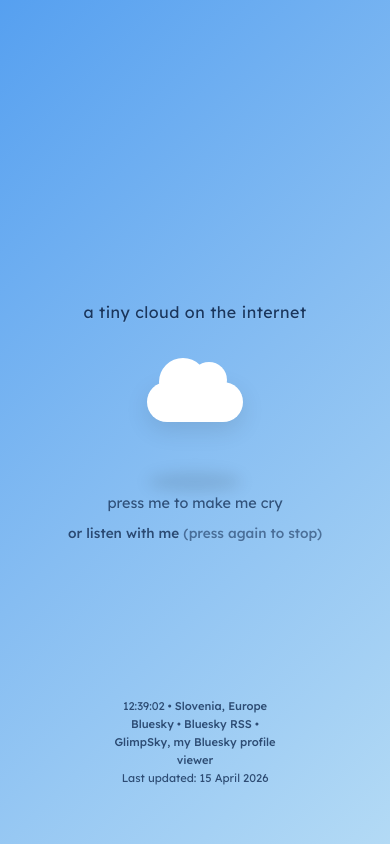
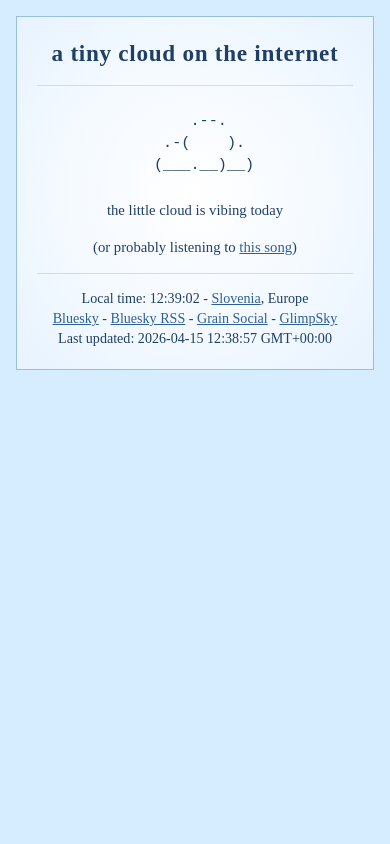
Before and after one commit to hulln/oblachek-eu-site, a plain HTML site: page index.html in a window 390 px wide. Drawn offline with Linux system fonts and the light colour scheme.

Commit message:
Simplify

```diff
--- a/index.html
+++ b/index.html
@@ -5,45 +5,133 @@
     <meta name="viewport" content="width=device-width, initial-scale=1.0">
     <title>oblachek</title>
     <link rel="icon" type="image/jpeg" href="/assets/pikica.jpg">
-    <link rel="preconnect" href="https://fonts.googleapis.com">
-    <link rel="preconnect" href="https://fonts.gstatic.com" crossorigin>
-    <link href="https://fonts.googleapis.com/css2?family=Lexend:wght@300;400;500&display=swap" rel="stylesheet">
-    <link rel="alternate" type="application/rss+xml" title="oblachek.eu Bluesky RSS" href="/rss/bluesky.xml">
-    <link rel="stylesheet" href="style.css">
+    <link rel="alternate" type="application/rss+xml" title="oblachek.eu Bluesky RSS" href="rss/bluesky.xml">
+    <style>
+        body {
+            margin: 0;
+            padding: 16px;
+            background: #d6ecff;
+            color: #1f3f66;
+            font-family: "Times New Roman", Times, serif;
+            line-height: 1.45;
+        }
+
+        .page {
+            max-width: 760px;
+            margin: 0 auto;
+            border: 1px solid #99bfdf;
+            background: radial-gradient(circle at center, #ffffff 0%, #f3f9ff 58%, #e7f3ff 100%);
+            padding: 20px;
+        }
+
+        h1 {
+            margin: 0;
+            text-align: center;
+            font-size: 1.45rem;
+            letter-spacing: 0.03em;
+        }
+
+        hr {
+            border: 0;
+            border-top: 1px solid #c9def1;
+            margin: 14px 0;
+        }
+
+        .cloud-box {
+            text-align: center;
+            padding: 10px 0;
+        }
+
+        .cloud {
+            font-family: "Courier New", Courier, monospace;
+            display: inline-block;
+            text-align: left;
+            margin: 0;
+            font-size: 0.95rem;
+        }
+
+        .small {
+            font-size: 0.92rem;
+        }
+
+        .footer {
+            font-size: 0.88rem;
+            text-align: center;
+        }
+
+        a {
+            color: #2d5f98;
+        }
+    </style>
 </head>
 <body>
-    <div class="container">
-        <h1 class="title">a tiny cloud on the internet</h1>
+    <div class="page">
+        <h1>a tiny cloud on the internet</h1>
+        <hr>
 
-        <div class="cloud" id="cloud"></div>
-        <div class="cloud-shadow"></div>
+        <div class="cloud-box" aria-hidden="true">
+            <pre class="cloud">      .--.
+   .-(    ).
+  (___.__)__)</pre>
+        </div>
 
-        <p class="instruction">press me to make me cry</p>
-        <button class="footer-link-button now-playing" id="nowPlayingButton" type="button">or listen with me <span class="now-playing-note">(press again to stop)</span></button>
+        <p class="small" align="center">the little cloud is vibing today</p>
+        <p class="small" align="center">(or probably listening to <a href="https://www.youtube.com/watch?v=D-1vpxQGDQc">this song</a>)</p>
+        <hr>
+
+        <div class="footer">
+            Local time: <span id="localTime">00:00:00</span> - <a href="https://www.openstreetmap.org/relation/218657">Slovenia</a>, Europe<br>
+            <a href="https://bsky.app/profile/oblachek.eu">Bluesky</a> - <a href="rss/bluesky.xml">Bluesky RSS</a> - <a href="https://grain.social/profile/did%3Aplc%3Axfd6rbdcmbesdjrumyxdlipp">Grain Social</a> - <a href="https://glimpsky.oblachek.eu/">GlimpSky</a><br>
+            Last updated: <span id="lastUpdated">loading...</span>
+        </div>
     </div>
 
-    <div class="footer">
-        <span id="localTime"></span> • <a href="https://www.openstreetmap.org/relation/218657">Slovenia, Europe</a><br>
-        <a href="https://bsky.app/profile/oblachek.eu">Bluesky</a> • <a href="/rss/bluesky.xml">Bluesky RSS</a> • <a href="https://glimpsky.oblachek.eu/">GlimpSky, my Bluesky profile viewer</a><br>
-        Last updated: <span id="lastUpdated"></span>
-    </div>
+    <script>
+        (function updateLocalTime() {
+            var output = document.getElementById("localTime");
 
-    <div class="rainbow" id="rainbow"></div>
-    <div class="rain-container" id="rainContainer"></div>
-    <div class="yt-player" id="ytPlayerContainer" aria-hidden="true"></div>
+            if (!output) return;
 
-    <script src="script.js"></script>
+            function renderTime() {
+                output.textContent = new Date().toLocaleTimeString("en-GB", {
+                    hour: "2-digit",
+                    minute: "2-digit",
+                    second: "2-digit",
+                    hour12: false
+                });
+            }
 
-    <!-- Analytics -->
-    <script data-collect-dnt="true" async src="https://scripts.simpleanalyticscdn.com/latest.js"></script>
-    <noscript>
-        <img
-        src="https://queue.simpleanalyticscdn.com/noscript.gif?collect-dnt=true"
-        alt=""
-        referrerpolicy="no-referrer-when-downgrade"
-        />
-    </noscript>
-    <script async src="https://scripts.simpleanalyticscdn.com/auto-events.js"></script>
+            renderTime();
+            setInterval(renderTime, 1000);
+        })();
 
+        (function setExactLastUpdated() {
+            var output = document.getElementById("lastUpdated");
+            var modifiedAt = new Date(document.lastModified);
+
+            if (!output) return;
+
+            if (Number.isNaN(modifiedAt.getTime())) {
+                output.textContent = document.lastModified || "unknown";
+                return;
+            }
+
+            var pad = function (n) { return String(n).padStart(2, "0"); };
+            var year = modifiedAt.getFullYear();
+            var month = pad(modifiedAt.getMonth() + 1);
+            var day = pad(modifiedAt.getDate());
+            var hour = pad(modifiedAt.getHours());
+            var minute = pad(modifiedAt.getMinutes());
+            var second = pad(modifiedAt.getSeconds());
+
+            var offsetMin = -modifiedAt.getTimezoneOffset();
+            var sign = offsetMin >= 0 ? "+" : "-";
+            var absOffset = Math.abs(offsetMin);
+            var offsetHour = pad(Math.floor(absOffset / 60));
+            var offsetMinute = pad(absOffset % 60);
+
+            output.textContent = year + "-" + month + "-" + day + " " + hour + ":" + minute + ":" + second + " GMT" + sign + offsetHour + ":" + offsetMinute;
+        })();
+    </script>
 </body>
 </html>
--- a/script.js
+++ /dev/null
@@ -1,171 +0,0 @@
-const cloud = document.getElementById('cloud');
-const rainContainer = document.getElementById('rainContainer');
-const rainbow = document.getElementById('rainbow');
-let isRaining = false;
-let rainInterval;
-const nowPlayingButton = document.getElementById('nowPlayingButton');
-const ytPlayerContainer = document.getElementById('ytPlayerContainer');
-let ytPlayerLoaded = false;
-let ytPlayer = null;
-let ytApiReady = false;
-const ytVideoId = 'D-1vpxQGDQc';
-
-function createRaindrop() {
-    const raindrop = document.createElement('div');
-    raindrop.className = 'raindrop';
-
-    // Random position across the screen width
-    const leftPosition = Math.random() * 100;
-    raindrop.style.left = leftPosition + '%';
-
-    // Random height for variety
-    const height = Math.random() * 30 + 15;
-    raindrop.style.height = height + 'px';
-
-    // Random duration for natural effect
-    const duration = Math.random() * 1 + 0.5;
-    raindrop.style.animationDuration = duration + 's';
-
-    rainContainer.appendChild(raindrop);
-
-    // Remove raindrop after animation
-    setTimeout(() => {
-        if (raindrop.parentNode) {
-            raindrop.parentNode.removeChild(raindrop);
-        }
-    }, duration * 1000);
-}
-
-function startRain() {
-    if (isRaining) return;
-
-    isRaining = true;
-    cloud.classList.add('raining');
-
-    // Create multiple raindrops
-    rainInterval = setInterval(() => {
-        for (let i = 0; i < 3; i++) {
-            setTimeout(() => createRaindrop(), i * 50);
-        }
-    }, 100);
-
-    // Stop raining after 3 seconds
-    setTimeout(() => {
-        stopRain();
-    }, 3000);
-}
-
-function stopRain() {
-    isRaining = false;
-    cloud.classList.remove('raining');
-    clearInterval(rainInterval);
-
-    // Show rainbow after rain stops
-    setTimeout(() => {
-        rainbow.classList.add('show');
-        setTimeout(() => {
-            rainbow.classList.remove('show');
-        }, 4000);
-    }, 500);
-}
-
-cloud.addEventListener('click', startRain);
-
-// Local time clock
-function updateTime() {
-    const now = new Date();
-    const timeString = now.toLocaleTimeString('en-GB', {
-        hour: '2-digit',
-        minute: '2-digit',
-        second: '2-digit',
-        hour12: false
-    });
-    document.getElementById('localTime').textContent = timeString;
-}
-
-// Last updated date
-function setLastUpdated() {
-    const modifiedAt = document.lastModified ? new Date(document.lastModified) : new Date();
-    const date = Number.isNaN(modifiedAt.getTime()) ? new Date() : modifiedAt;
-    const dateString = date.toLocaleDateString('en-GB', {
-        day: 'numeric',
-        month: 'long',
-        year: 'numeric'
-    });
-    document.getElementById('lastUpdated').textContent = dateString;
-}
-
-// Initialize and update
-updateTime();
-setInterval(updateTime, 1000);
-setLastUpdated();
-
-if (nowPlayingButton && ytPlayerContainer) {
-    const ensureYouTubeApi = () => {
-        if (ytApiReady || document.getElementById('yt-iframe-api')) {
-            return;
-        }
-        const script = document.createElement('script');
-        script.id = 'yt-iframe-api';
-        script.src = 'https://www.youtube.com/iframe_api';
-        document.head.appendChild(script);
-    };
-
-    const createPlayer = () => {
-        if (ytPlayerLoaded || !ytApiReady) return;
-        ytPlayer = new YT.Player(ytPlayerContainer, {
-            width: '1',
-            height: '1',
-            videoId: ytVideoId,
-            playerVars: {
-                autoplay: 1,
-                loop: 1,
-                playlist: ytVideoId,
-                controls: 0,
-                modestbranding: 1,
-                rel: 0
-            },
-            events: {
-                onReady: () => {
-                    ytPlayer.playVideo();
-                    nowPlayingButton.classList.add('is-playing');
-                }
-            }
-        });
-        ytPlayerLoaded = true;
-    };
-
-    const toggleNowPlaying = () => {
-        ensureYouTubeApi();
-        if (!ytPlayerLoaded) {
-            if (ytApiReady) {
-                createPlayer();
-            }
-            return;
-        }
-
-        const state = ytPlayer.getPlayerState();
-        if (state === YT.PlayerState.PLAYING) {
-            ytPlayer.pauseVideo();
-            nowPlayingButton.classList.remove('is-playing');
-        } else {
-            ytPlayer.playVideo();
-            nowPlayingButton.classList.add('is-playing');
-        }
-    };
-
-    window.onYouTubeIframeAPIReady = () => {
-        ytApiReady = true;
-    };
-
-    nowPlayingButton.addEventListener('click', toggleNowPlaying);
-
-    document.addEventListener('keydown', (event) => {
-        if (event.code !== 'Space') return;
-        if (event.target && (event.target.tagName === 'INPUT' || event.target.tagName === 'TEXTAREA')) {
-            return;
-        }
-        event.preventDefault();
-        toggleNowPlaying();
-    });
-}
--- a/style.css
+++ /dev/null
@@ -1,296 +0,0 @@
-* {
-    margin: 0;
-    padding: 0;
-    box-sizing: border-box;
-}
-
-body {
-    font-family: 'Lexend', -apple-system, BlinkMacSystemFont, 'Segoe UI', Roboto, sans-serif;
-    background: linear-gradient(135deg, #56A0F0 0%, #86BDF2 50%, #B3DAF5 100%);
-    min-height: 100vh;
-    display: flex;
-    flex-direction: column;
-    align-items: center;
-    justify-content: center;
-    overflow: hidden;
-    position: relative;
-}
-
-.container {
-    text-align: center;
-    z-index: 10;
-}
-
-.title {
-    font-size: 1.2rem;
-    color: #1a365d;
-    margin-bottom: 4rem;
-    font-weight: 400;
-    letter-spacing: 0.5px;
-    text-shadow: 0 1px 2px rgba(255, 255, 255, 0.15);
-}
-
-.cloud {
-    width: 120px;
-    height: 50px;
-    background: #fff;
-    border-radius: 50px;
-    position: relative;
-    margin: 0 auto 2rem auto;
-    cursor: pointer;
-    transition: all 0.3s ease;
-    box-shadow: 0 8px 25px rgba(0, 0, 0, 0.1);
-    animation: float 4s ease-in-out infinite;
-}
-
-@keyframes float {
-    0%, 100% { transform: translateY(0px); }
-    50% { transform: translateY(-8px); }
-}
-
-.cloud:before,
-.cloud:after {
-    content: '';
-    position: absolute;
-    background: #fff;
-    border-radius: 50%;
-}
-
-.cloud:before {
-    width: 60px;
-    height: 60px;
-    top: -30px;
-    left: 15px;
-}
-
-.cloud:after {
-    width: 45px;
-    height: 45px;
-    top: -25px;
-    right: 20px;
-}
-
-.cloud:hover {
-    transform: translateY(-5px);
-    box-shadow: 0 12px 35px rgba(0, 0, 0, 0.15);
-    animation-play-state: paused;
-}
-
-.cloud.raining {
-    animation: bounce 0.6s ease-in-out, float 4s ease-in-out infinite;
-}
-
-@keyframes bounce {
-    0%, 100% { transform: translateY(0); }
-    50% { transform: translateY(-10px); }
-}
-
-.rainbow {
-    position: fixed;
-    width: 100vw;
-    height: 100vh;
-    top: 0;
-    left: 0;
-    opacity: 0;
-    pointer-events: none;
-    z-index: 5;
-    background: linear-gradient(45deg,
-        rgba(255, 0, 0, 0.15) 0%,
-        rgba(255, 127, 0, 0.15) 14.28%,
-        rgba(255, 255, 0, 0.15) 28.56%,
-        rgba(0, 255, 0, 0.15) 42.84%,
-        rgba(0, 0, 255, 0.15) 57.12%,
-        rgba(75, 0, 130, 0.15) 71.4%,
-        rgba(148, 0, 211, 0.15) 85.68%,
-        rgba(255, 0, 0, 0.15) 100%);
-}
-
-.rainbow::before {
-    display: none;
-}
-
-.rainbow.show {
-    animation: rainbow-appear 4s ease-in-out;
-}
-
-@keyframes rainbow-appear {
-    0% { opacity: 0; }
-    25% { opacity: 0.6; }
-    75% { opacity: 0.6; }
-    100% { opacity: 0; }
-}
-
-.rain-container {
-    position: absolute;
-    top: 0;
-    left: 0;
-    width: 100%;
-    height: 100%;
-    pointer-events: none;
-    overflow: hidden;
-}
-
-.raindrop {
-    position: absolute;
-    width: 3px;
-    background: linear-gradient(to bottom, #1E3A8A, #1E40AF);
-    border-radius: 0 0 3px 3px;
-    opacity: 0;
-    animation: fall linear;
-    box-shadow: 0 0 4px rgba(30, 58, 138, 0.5);
-}
-
-@keyframes fall {
-    0% {
-        opacity: 0.9;
-        transform: translateY(-100vh);
-    }
-    100% {
-        opacity: 0;
-        transform: translateY(100vh);
-    }
-}
-
-.instruction {
-    font-size: 0.9rem;
-    color: #1a365d;
-    margin-top: 1rem;
-    opacity: 0.8;
-    font-weight: 400;
-    text-shadow: 0 1px 1px rgba(255, 255, 255, 0.1);
-}
-
-.footer {
-    position: absolute;
-    bottom: 2rem;
-    left: 50%;
-    transform: translateX(-50%);
-    text-align: center;
-    color: #1a365d;
-    font-size: 0.75rem;
-    opacity: 0.85;
-    font-weight: 400;
-    line-height: 1.6;
-    padding: 0.5rem 1rem;
-    width: auto;
-}
-
-.footer a {
-    color: #1a365d;
-    text-decoration: none;
-    font-weight: 500;
-    transition: all 0.3s ease;
-    border-bottom: 1px solid transparent;
-}
-
-.footer-link-button {
-    background: none;
-    border: none;
-    padding: 0;
-    margin: 0;
-    color: #1a365d;
-    font: inherit;
-    font-weight: 500;
-    cursor: pointer;
-    transition: all 0.3s ease;
-    border-bottom: 1px solid transparent;
-}
-
-.footer-link-button:hover {
-    color: #2c5282;
-    border-bottom-color: #2c5282;
-}
-
-.footer-link-button.is-playing {
-    color: #1a365d;
-    border-bottom-color: #1a365d;
-}
-
-.footer a:hover {
-    color: #2c5282;
-    border-bottom-color: #2c5282;
-}
-
-.yt-player {
-    position: absolute;
-    width: 1px;
-    height: 1px;
-    opacity: 0;
-    pointer-events: none;
-    overflow: hidden;
-}
-
-.now-playing {
-    margin-top: 0.75rem;
-    opacity: 0.85;
-    font-size: 0.85rem;
-    text-shadow: 0 1px 1px rgba(255, 255, 255, 0.1);
-}
-
-.now-playing-note {
-    opacity: 0.7;
-}
-
-.cloud-shadow {
-    width: 100px;
-    height: 20px;
-    background: rgba(0, 0, 0, 0.1);
-    border-radius: 50%;
-    margin: 0 auto;
-    filter: blur(8px);
-    transform: translateY(10px);
-    animation: shadow-float 4s ease-in-out infinite;
-}
-
-@keyframes shadow-float {
-    0%, 100% { transform: translateY(10px) scale(1); }
-    50% { transform: translateY(18px) scale(0.9); }
-}
-
-@media (max-width: 480px) {
-    body {
-        overflow-x: hidden;
-        min-height: 100vh;
-        padding-bottom: 0;
-    }
-
-    .title {
-        font-size: 1rem;
-    }
-
-    .cloud {
-        width: 96px;
-        height: 40px;
-    }
-
-    .cloud:before {
-        width: 48px;
-        height: 48px;
-        top: -24px;
-        left: 12px;
-    }
-
-    .cloud:after {
-        width: 36px;
-        height: 36px;
-        top: -20px;
-        right: 16px;
-    }
-
-    .footer {
-        position: fixed;
-        bottom: 3rem;
-        left: 50%;
-        transform: translateX(-50%);
-        margin: 0;
-        font-size: 0.7rem;
-        padding: 0.5rem 1rem;
-        line-height: 1.6;
-        width: auto;
-        max-width: calc(100% - 2rem);
-        text-align: center;
-        background: none;
-        border-radius: 0;
-        backdrop-filter: none;
-    }
-}
```
